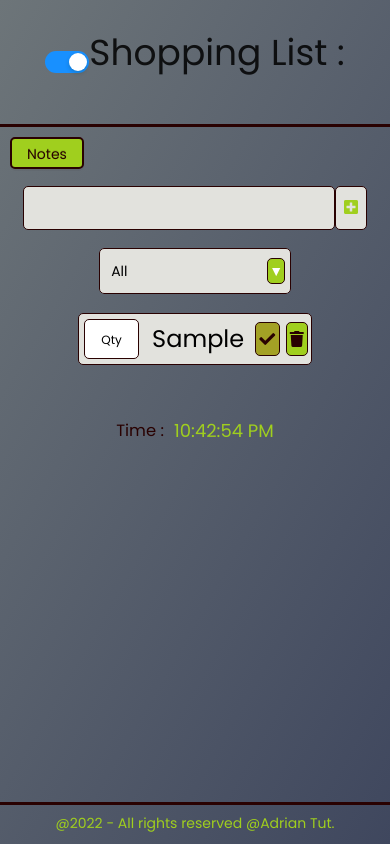
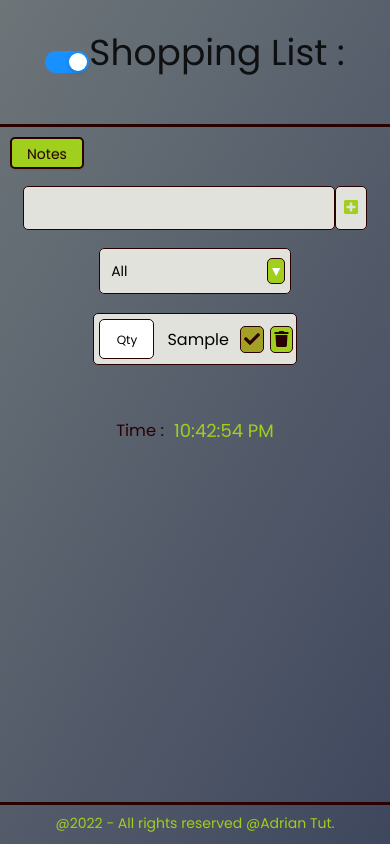
Before and after one commit to Adriantutuianu/shopping-list-app, a React (Create React App) app: page / in a window 390 px wide. Both pictures are taken after typing "Sample" into the empty fields and a click on the button 351 px from the left and 207 px from the top of the page. Built offline with nearby package versions, Linux system fonts and the light colour scheme.

Commit message:
Finished responsiveness

```diff
--- a/src/responsive.css
+++ b/src/responsive.css
@@ -4,6 +4,10 @@
   }
   form input,
   form button {
+    font-size: 1rem;
+  }
+
+  .shop {
     font-size: 1rem;
   }
 
@@ -18,7 +22,7 @@
 
   .complete-btn,
   .trash-btn {
-    padding: 0.2rem;
+    padding: 0 0.2rem;
   }
 }
 
```
